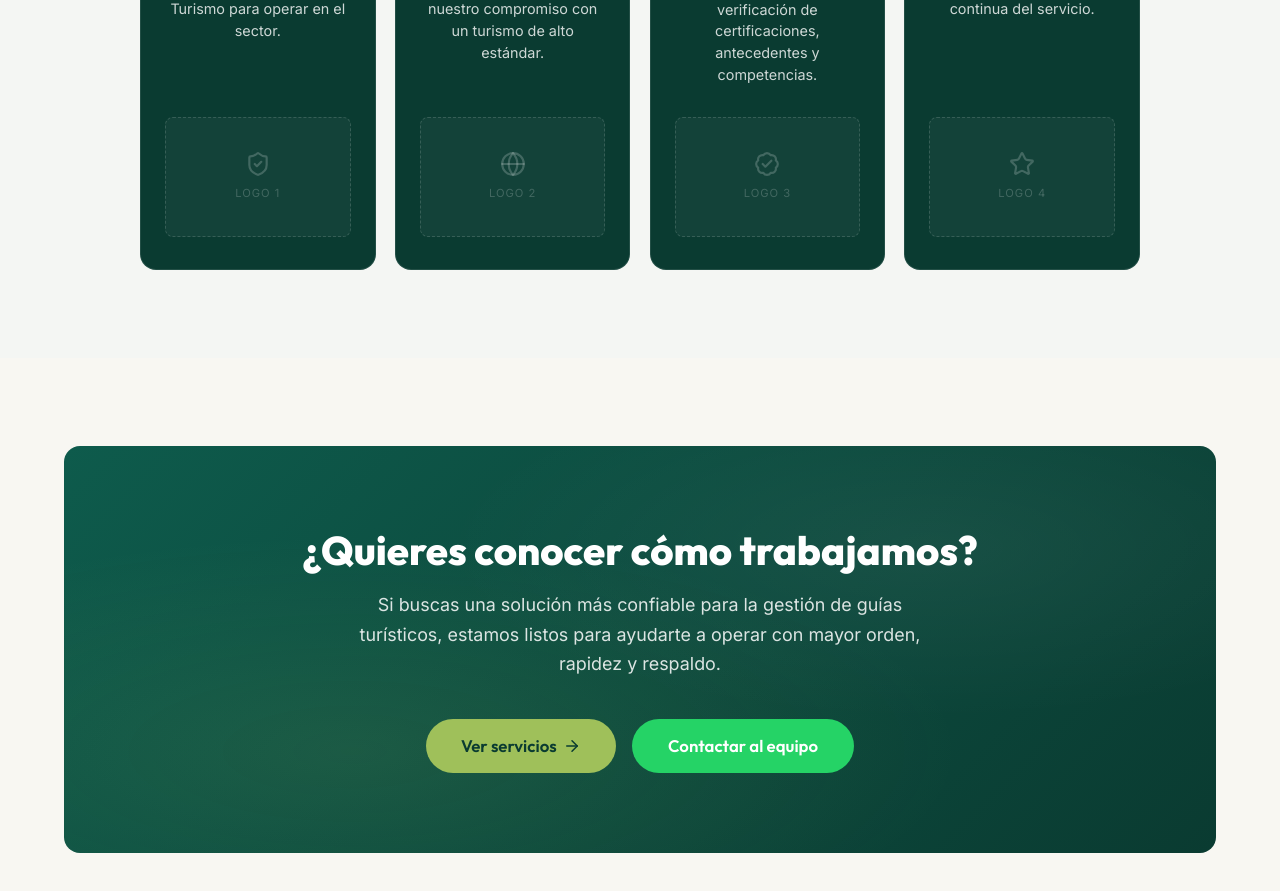
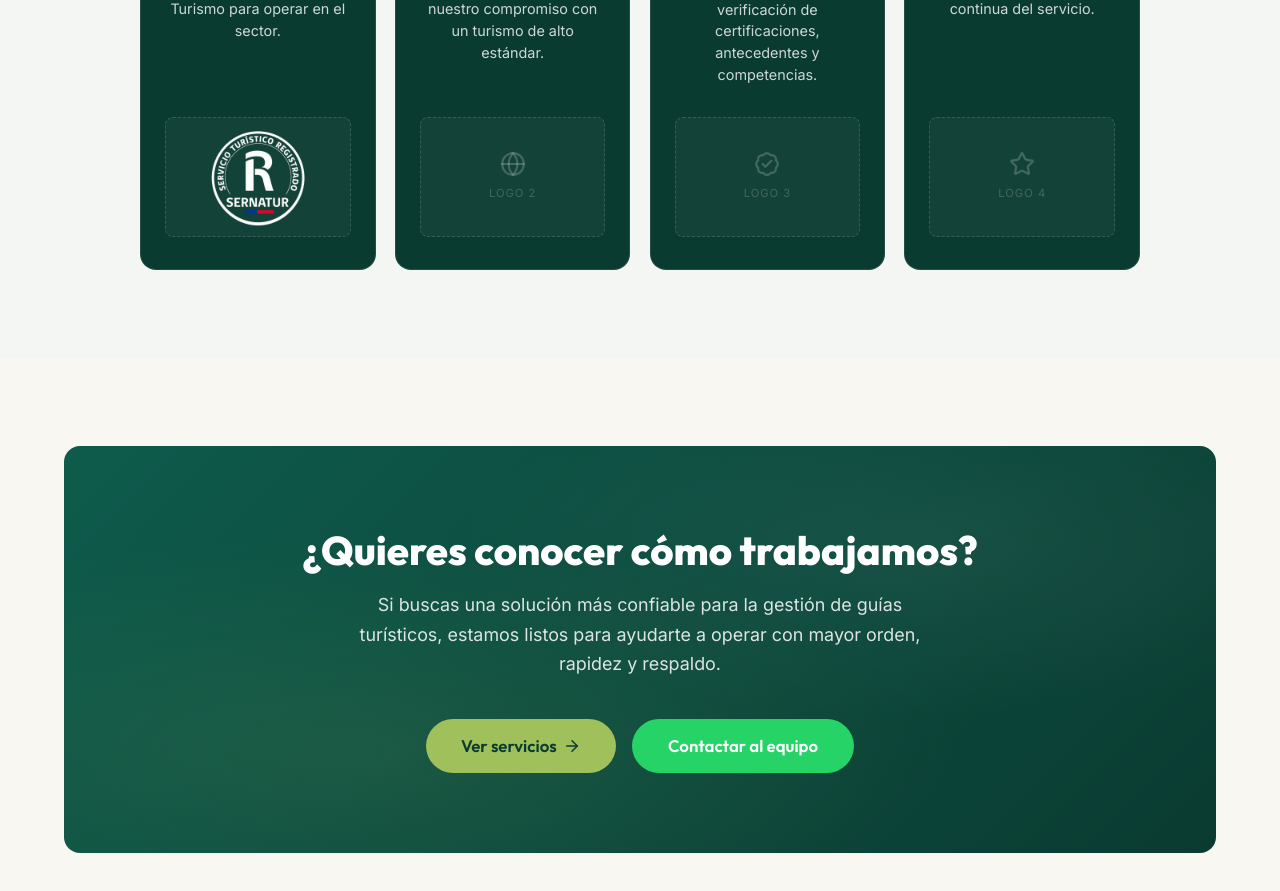
Before and after one commit to guiaalacartaoficial/guia-a-la-carta-web, a React (Vite) app: page /quienes-somos in a window 1280 px wide. Shown: the part 4800-5691 px from the top of the page. Built offline with nearby package versions, Linux system fonts and the light colour scheme; no server answers.

Commit message:
UI: Add SERNATUR logo to the first card

```diff
--- a/src/pages/QuienesSomos.jsx
+++ b/src/pages/QuienesSomos.jsx
@@ -90,7 +90,7 @@ const enfoqueItems = [
 const respaldoItems = [
   {
     icon: <ShieldCheck size={26} />,
-    img: null, // Espacio para logo futuro
+    img: '/sernatur.png', // Espacio para logo futuro
     title: 'Empresa registrada en SERNATUR',
     desc: 'Cumplimos con los requisitos formales del Servicio Nacional de Turismo para operar en el sector.'
   },
```
Also changed, not shown: public/Logo_MarcaChile_Caja Roja.png (added).
